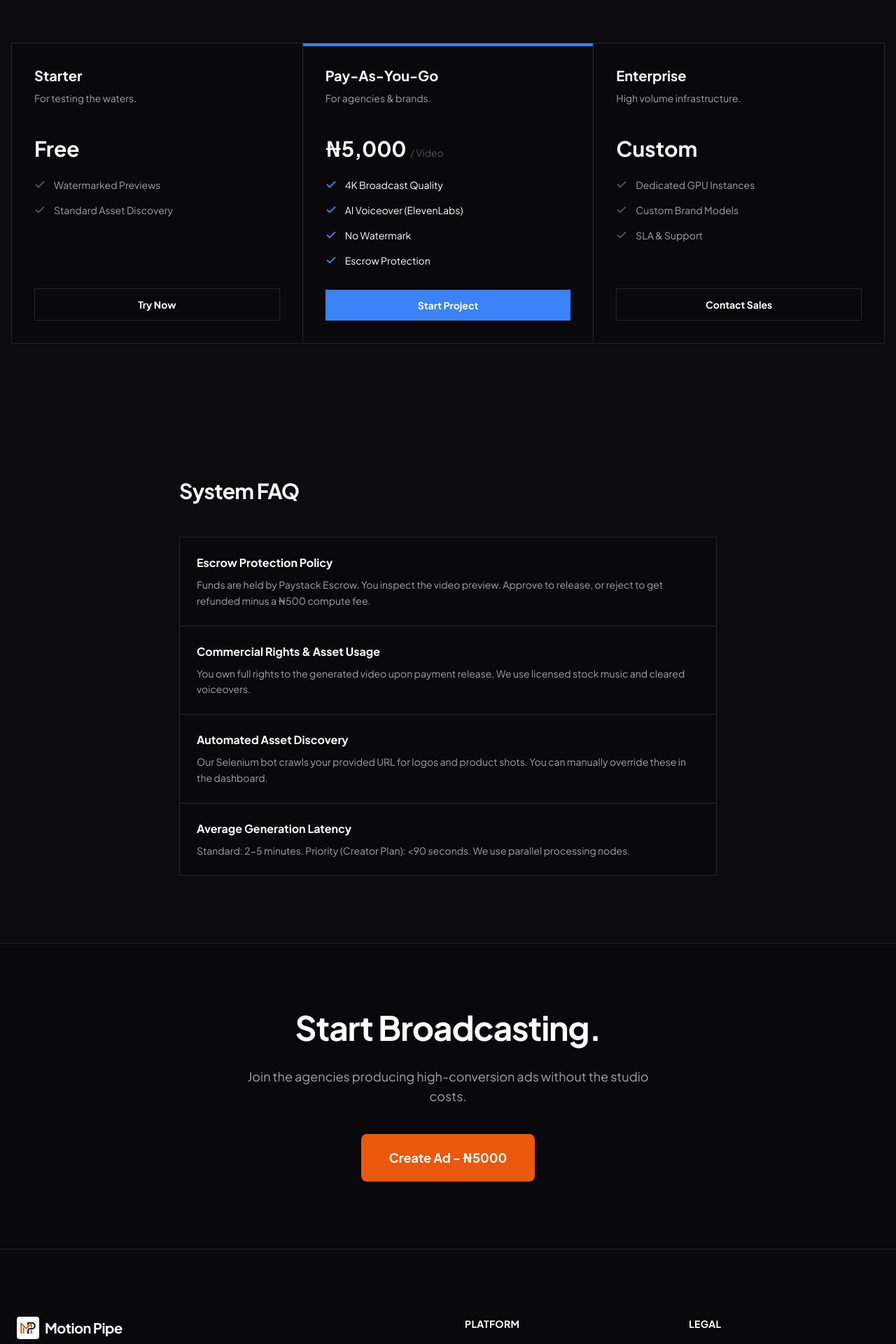
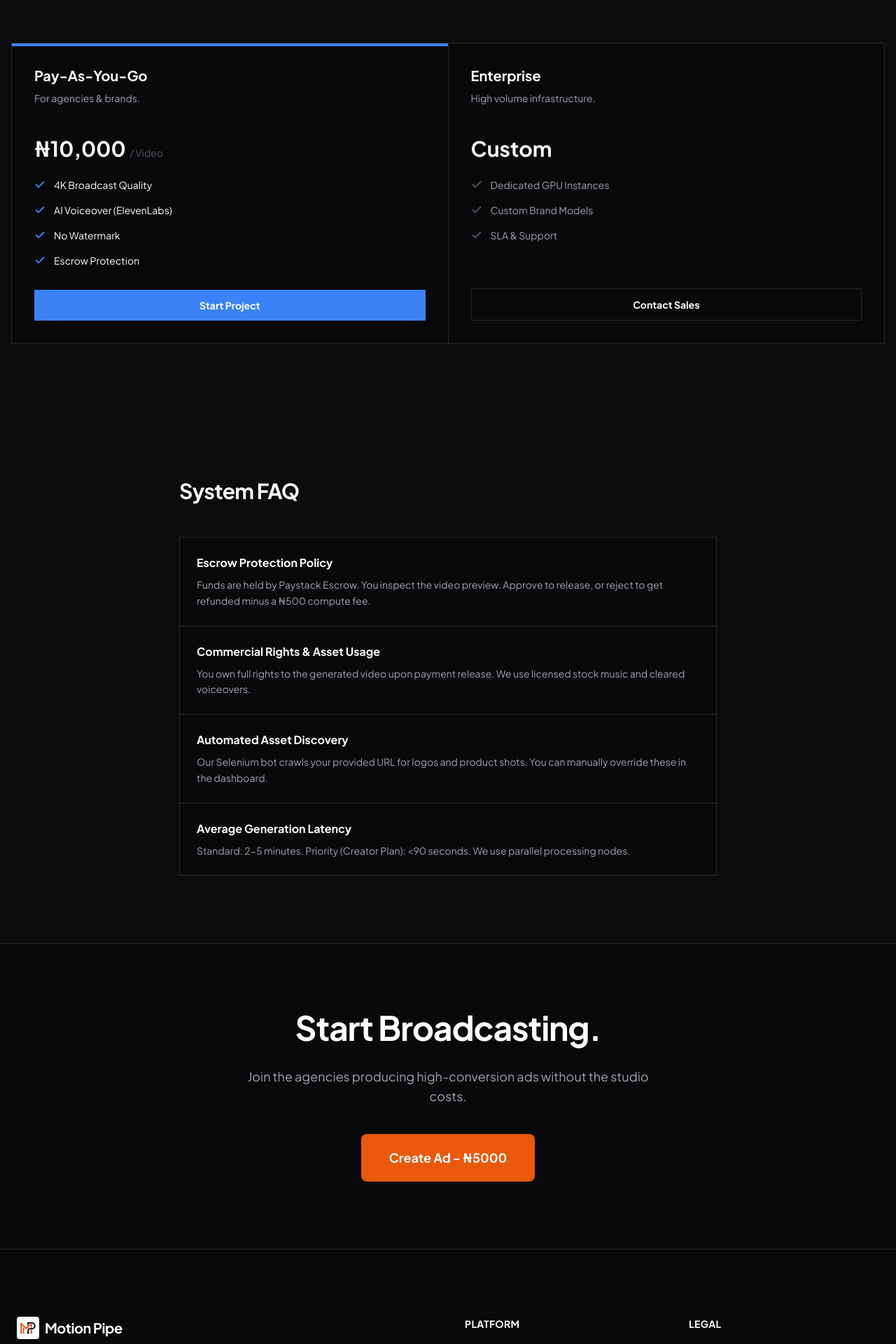
Before and after one commit to samueltuoyo15/Motion-Pipe, a Next.js app in the folder apps/web/: page / in a window 1280 px wide. Shown: the part 2920-4840 px from the top of the page at 70% size. Built offline with nearby package versions, Linux system fonts and the light colour scheme.

Commit message:
feat: Add new web application with header and footer components and updated dependencies.

```diff
--- a/apps/web/app/components/footer.tsx
+++ b/apps/web/app/components/footer.tsx
@@ -26,13 +26,14 @@ export default function Footer() {
         <div>
           <h4 className="text-white font-bold mb-6 text-sm tracking-wide">PLATFORM</h4>
           <ul className="space-y-4 text-sm text-[#a1a1aa]">
-            <li><Link href="#features" className="hover:text-[#ea580c] transition-colors">Capabilities</Link></li>
-            <li><Link href="#how-it-works" className="hover:text-[#ea580c] transition-colors">Workflow</Link></li>
-            <li><Link href="#pricing" className="hover:text-[#ea580c] transition-colors">Pricing</Link></li>
+            <li><Link href="/#features" className="hover:text-[#ea580c] transition-colors">Capabilities</Link></li>
+            <li><Link href="/#how-it-works" className="hover:text-[#ea580c] transition-colors">Workflow</Link></li>
+            <li><Link href="/#pricing" className="hover:text-[#ea580c] transition-colors">Pricing</Link></li>
             <li><Link href="/login" className="hover:text-[#ea580c] transition-colors">Login</Link></li>
           </ul>
         </div>
 
+        <div>
           <h4 className="text-white font-bold mb-6 text-sm tracking-wide">LEGAL</h4>
           <ul className="space-y-4 text-sm text-[#a1a1aa]">
             <li><Link href="/terms" className="hover:text-[#ea580c] transition-colors">Terms of Service</Link></li>
@@ -40,6 +41,7 @@ export default function Footer() {
             <li><Link href="/escrow" className="hover:text-[#ea580c] transition-colors">Escrow Agreement</Link></li>
             <li><Link href="/sla" className="hover:text-[#ea580c] transition-colors">Service Level Agreement</Link></li>
           </ul>
+        </div>
       </div>
 
       <div className="max-w-7xl mx-auto border-t border-[#27272a] pt-8 flex flex-col md:flex-row justify-between items-center gap-4 text-xs text-[#52525b] font-mono">
--- a/apps/web/app/components/header.tsx
+++ b/apps/web/app/components/header.tsx
@@ -29,13 +29,13 @@ export default function Header() {
         <div className="hidden md:flex">
           <ul className="flex items-center gap-8 text-sm font-medium text-[#a1a1aa]">
             <li className="cursor-pointer hover:text-white transition-colors">
-              <Link href="#features">Capabilities</Link>
+              <Link href="/#features">Capabilities</Link>
             </li>
             <li className="cursor-pointer hover:text-white transition-colors">
-              <Link href="#how-it-works">Workflow</Link>
+              <Link href="/#how-it-works">Workflow</Link>
             </li>
             <li className="cursor-pointer hover:text-white transition-colors">
-              <Link href="#pricing">Pricing</Link>
+              <Link href="/#pricing">Pricing</Link>
             </li>
             <li className="flex items-center gap-4">
               <Link href="/login" className="text-[#a1a1aa] hover:text-white transition-colors text-sm font-medium">
@@ -50,9 +50,9 @@ export default function Header() {
 
         {open && (
           <div className="absolute top-16 left-0 right-0 bg-[#09090b] border-b border-[#27272a] p-6 md:hidden flex flex-col gap-6 text-center animate-slide-up-fade">
-            <Link href="#features" className="text-[#a1a1aa] hover:text-white text-lg font-medium" onClick={() => setOpen(false)}>Capabilities</Link>
-            <Link href="#how-it-works" className="text-[#a1a1aa] hover:text-white text-lg font-medium" onClick={() => setOpen(false)}>Workflow</Link>
-            <Link href="#pricing" className="text-[#a1a1aa] hover:text-white text-lg font-medium" onClick={() => setOpen(false)}>Pricing</Link>
+            <Link href="/#features" className="text-[#a1a1aa] hover:text-white text-lg font-medium" onClick={() => setOpen(false)}>Capabilities</Link>
+            <Link href="/#how-it-works" className="text-[#a1a1aa] hover:text-white text-lg font-medium" onClick={() => setOpen(false)}>Workflow</Link>
+            <Link href="/#pricing" className="text-[#a1a1aa] hover:text-white text-lg font-medium" onClick={() => setOpen(false)}>Pricing</Link>
             <hr className="border-[#27272a]" />
             <Link href="/login" className="text-white text-lg font-medium" onClick={() => setOpen(false)}>Login</Link>
             <Link href="/register" className="bg-[#3b82f6] text-white py-3 rounded text-lg font-bold" onClick={() => setOpen(false)}>Get Started</Link>
--- a/apps/web/app/components/pricing.tsx
+++ b/apps/web/app/components/pricing.tsx
@@ -10,30 +10,13 @@ export default function Pricing() {
                     </h2>
                     <p className="text-[#a1a1aa] text-lg">No hidden fees. Pay for output.</p>
                 </div>
-                <div className="grid grid-cols-1 md:grid-cols-3 gap-px bg-[#27272a] border border-[#27272a]">
-
-                    <div className="bg-[#09090b] p-8 flex flex-col items-start">
-                        <h3 className="text-white font-bold text-xl mb-2">Starter</h3>
-                        <p className="text-[#a1a1aa] text-sm mb-6 h-10">For testing the waters.</p>
-                        <div className="text-3xl font-bold text-white mb-6">Free</div>
-                        <ul className="space-y-4 mb-8 flex-1">
-                            <li className="flex items-center gap-3 text-sm text-[#a1a1aa]">
-                                <CheckIcon /> <span>Watermarked Previews</span>
-                            </li>
-                            <li className="flex items-center gap-3 text-sm text-[#a1a1aa]">
-                                <CheckIcon /> <span>Standard Asset Discovery</span>
-                            </li>
-                        </ul>
-                        <button className="w-full py-3 border border-[#27272a] text-white font-bold text-sm hover:bg-[#18181b] transition-colors">
-                            Try Now
-                        </button>
-                    </div>
+                <div className="grid grid-cols-1 md:grid-cols-2 gap-px bg-[#27272a] border border-[#27272a]">
 
                     <div className="bg-[#09090b] p-8 flex flex-col items-start relative group">
                         <div className="absolute top-0 left-0 right-0 h-1 bg-[#3b82f6]" />
                         <h3 className="text-white font-bold text-xl mb-2">Pay-As-You-Go</h3>
                         <p className="text-[#a1a1aa] text-sm mb-6 h-10">For agencies & brands.</p>
-                        <div className="text-3xl font-bold text-white mb-6">₦5,000 <span className="text-sm font-normal text-[#52525b]">/ Video</span></div>
+                        <div className="text-3xl font-bold text-white mb-6">₦10,000 <span className="text-sm font-normal text-[#52525b]">/ Video</span></div>
                         <ul className="space-y-4 mb-8 flex-1">
                             <li className="flex items-center gap-3 text-sm text-white">
                                 <CheckIcon active /> <span>4K Broadcast Quality</span>
--- a/apps/web/app/dashboard/layout.tsx
+++ b/apps/web/app/dashboard/layout.tsx
@@ -107,7 +107,7 @@ export default function DashboardLayout({
                         <img src="https://github.com/shadcn.png" className="w-8 h-8 rounded-full bg-[#27272a]" alt="User" />
                         <div>
                             <p className="text-sm text-white font-medium">John Doe</p>
-                            <p className="text-xs text-[#52525b]">Free Plan</p>
+                            <p className="text-xs text-[#52525b]">Pay-As-You-Go</p>
                         </div>
                     </div>
                 </div>
--- a/apps/web/package.json
+++ b/apps/web/package.json
@@ -20,7 +20,7 @@
     "postcss": "^8.5.6",
     "react": "^19.2.0",
     "react-dom": "^19.2.0",
-    "sooner": "^1.1.4",
+    "sonner": "^2.0.7",
     "tailwindcss": "^4.1.17"
   },
   "devDependencies": {
```
Also changed, not shown: 1 other file (tests, documents, lock files or other folders). Lines whose indentation alone changed are shown as unchanged.
